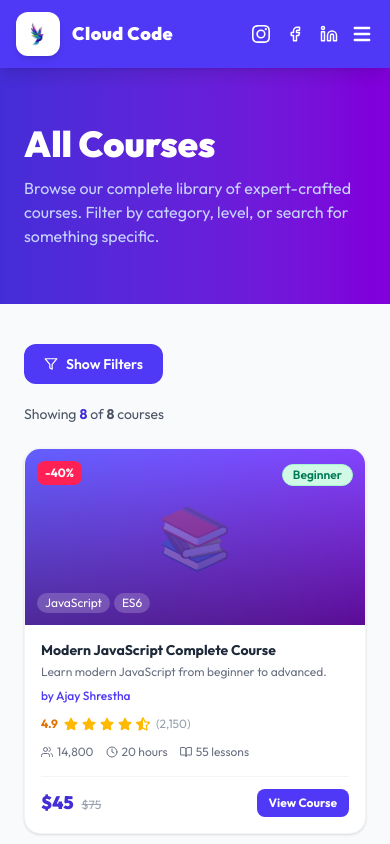
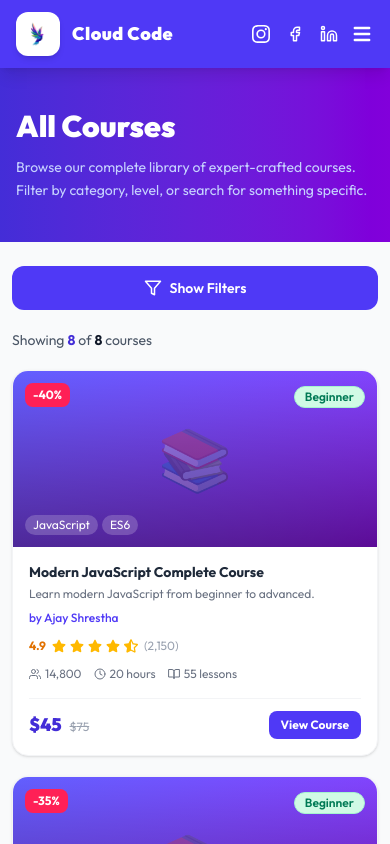
Before and after one commit to AK4409/Full_stack_Project, a React (Vite) app in the folder LMS_Frontend/: page /about in a window 390 px wide. Both pictures are taken after a click on the button "Explore Our Courses →". Shown: the top 844 px of the page. Built offline with nearby package versions, Linux system fonts and the light colour scheme.

Commit message:
Update About, Contact, Courses, and Home pages for improved layout and functionality; adjust grid structures for better responsiveness; enhance Courses page with additional filters and layout refinements; clean up code for better readability.

```diff
--- a/LMS_Frontend/src/pages/About.tsx
+++ b/LMS_Frontend/src/pages/About.tsx
@@ -82,7 +82,7 @@ function About() {
                 Explore Our Courses →
               </button>
             </div>
-            <div className="grid grid-cols-2 gap-4">
+            <div className="grid grid-cols-1 gap-4">
               {[
                 { icon: "🎓", label: "50,000+", desc: "Students Graduated" },
                 { icon: "📚", label: "300+", desc: "Courses Available" },
--- a/LMS_Frontend/src/pages/Contact.tsx
+++ b/LMS_Frontend/src/pages/Contact.tsx
@@ -78,7 +78,7 @@ function Contact() {
               {
                 icon: <FiClock className="text-indigo-600" size={22} />,
                 title: "Office Hours",
-                lines: ["Sun – Fri: 8:00 AM – 6:00 PM", "Sat: 10:00 AM – 3:00 PM"],
+                lines: ["Sun – Thu: 9:00 AM – 5:00 PM", "Fri: 10:00 AM – 3:00 PM"],
               },
             ].map((card) => (
               <div key={card.title} className="bg-white rounded-2xl p-5 shadow-sm border border-gray-100 flex items-start gap-4">
--- a/LMS_Frontend/src/pages/Courses.tsx
+++ b/LMS_Frontend/src/pages/Courses.tsx
@@ -1,3 +1,5 @@
+
+
 import { useState, useEffect } from "react";
 import { useSearchParams } from "react-router-dom";
 import Navbar from "../componets/layout/Navbar";
@@ -17,7 +19,14 @@ interface FilterState {
 function Courses() {
   const [searchParams] = useSearchParams();
   const queryFromUrl = searchParams.get("q") ?? "";
-  const [filters, setFilters] = useState<FilterState>({ search: queryFromUrl, category: "", level: "", sortBy: "popular" });
+
+  const [filters, setFilters] = useState<FilterState>({
+    search: queryFromUrl,
+    category: "",
+    level: "",
+    sortBy: "popular",
+  });
+
   const [filteredCourses, setFilteredCourses] = useState(courses);
   const [showMobileFilter, setShowMobileFilter] = useState(false);
 
@@ -27,12 +36,18 @@ function Courses() {
     // Search filter
     if (filters.search) {
       const q = filters.search.toLowerCase();
+
       result = result.filter(
         (c) =>
           c.title.toLowerCase().includes(q) ||
           c.shortDescription.toLowerCase().includes(q) ||
           c.tags.some((t) => t.toLowerCase().includes(q))
       );
+    }
+
+    // Category filter
+    if (filters.category) {
+      result = result.filter((c) => c.categoryId.toString() === filters.category);
     }
 
     // Level filter
@@ -55,48 +70,79 @@ function Courses() {
   }, [filters]);
 
   return (
-    <div className="min-h-screen bg-gray-50">
+    <div className="min-h-screen bg-gray-50 overflow-x-hidden">
       <Navbar />
 
       {/* Page Header */}
-      <div className="bg-gradient-to-r from-indigo-700 to-purple-700 text-white py-14">
-        <div className="max-w-7xl mx-auto px-6">
-          <h1 className="text-4xl font-black mb-3">All Courses</h1>
-          <p className="text-indigo-200 max-w-xl">
-            Browse our complete library of expert-crafted courses. Filter by category, level, or search for something specific.
+      <section className="bg-gradient-to-r from-indigo-700 to-purple-700 text-white">
+        <div className="w-full max-w-7xl mx-auto px-4 sm:px-6 lg:px-8 py-10 sm:py-12 lg:py-14">
+          <h1 className="text-3xl sm:text-4xl font-black mb-3">
+            All Courses
+          </h1>
+
+          <p className="text-sm sm:text-base text-indigo-200 max-w-xl leading-relaxed">
+            Browse our complete library of expert-crafted courses. Filter by
+            category, level, or search for something specific.
           </p>
         </div>
-      </div>
+      </section>
 
-      <div className="max-w-7xl mx-auto px-6 py-10">
-        {/* Mobile Filter Toggle */}
+      {/* Main Content */}
+      <div className="w-full max-w-7xl mx-auto px-3 sm:px-5 lg:px-8 py-6 sm:py-8 lg:py-10">
+        {/* Mobile Filter Button */}
         <div className="lg:hidden mb-5">
           <button
+            type="button"
             onClick={() => setShowMobileFilter(!showMobileFilter)}
-            className="flex items-center gap-2 bg-indigo-600 text-white px-5 py-2.5 rounded-xl font-semibold text-sm"
+            className="w-full sm:w-auto flex items-center justify-center gap-2 bg-indigo-600 hover:bg-indigo-700 text-white px-5 py-3 rounded-xl font-semibold text-sm transition-colors"
           >
-            {showMobileFilter ? <FiX /> : <FiFilter />}
+            {showMobileFilter ? <FiX size={18} /> : <FiFilter size={18} />}
+
             {showMobileFilter ? "Hide Filters" : "Show Filters"}
           </button>
         </div>
 
-        <div className="flex gap-8">
+        {/* Main Layout */}
+        <div className="flex flex-col lg:flex-row gap-6 lg:gap-8 items-start">
           {/* Filter Sidebar */}
-          <aside className={`w-full lg:w-64 shrink-0 ${showMobileFilter ? "block" : "hidden"} lg:block`}>
-            <div className="sticky top-24">
-              <CourseFilter onFilterChange={setFilters} totalCount={filteredCourses.length} />
+          <aside
+            className={`
+              w-full lg:w-64 xl:w-72 shrink-0
+              ${showMobileFilter ? "block" : "hidden"}
+              lg:block
+            `}
+          >
+            <div className="w-full lg:sticky lg:top-24">
+              <div className="w-full bg-white rounded-2xl shadow-sm border border-gray-100 p-4 sm:p-5">
+                <CourseFilter
+                  onFilterChange={setFilters}
+                  totalCount={filteredCourses.length}
+                />
+              </div>
             </div>
           </aside>
 
           {/* Results */}
-          <main className="flex-1 min-w-0">
-            <div className="flex items-center justify-between mb-6">
+          <main className="w-full flex-1 min-w-0">
+            {/* Results Header */}
+            <div className="flex flex-col sm:flex-row sm:items-center sm:justify-between gap-3 mb-5 sm:mb-6">
               <p className="text-gray-600 text-sm">
-                Showing <span className="font-bold text-indigo-700">{filteredCourses.length}</span> of{" "}
-                <span className="font-bold">{courses.length}</span> courses
+                Showing{" "}
+                <span className="font-bold text-indigo-700">
+                  {filteredCourses.length}
+                </span>{" "}
+                of{" "}
+                <span className="font-bold text-gray-900">
+                  {courses.length}
+                </span>{" "}
+                courses
               </p>
             </div>
-            <CourseGrid courses={filteredCourses} />
+
+            {/* Course Grid */}
+            <div className="w-full min-w-0">
+              <CourseGrid courses={filteredCourses} />
+            </div>
           </main>
         </div>
       </div>
--- a/LMS_Frontend/src/pages/Home.tsx
+++ b/LMS_Frontend/src/pages/Home.tsx
@@ -186,7 +186,7 @@ function Home() {
               Find the perfect course in your area of interest
             </p>
           </div>
-          <div className="grid grid-cols-2 sm:grid-cols-3 lg:grid-cols-4 gap-4">
+          <div className="grid grid-cols-1 sm:grid-cols-3 lg:grid-cols-4 gap-4">
             {categories.map((cat) => (
               <button
                 key={cat.id}
```
Also changed, not shown: 2 other files (tests, documents, lock files or other folders).
